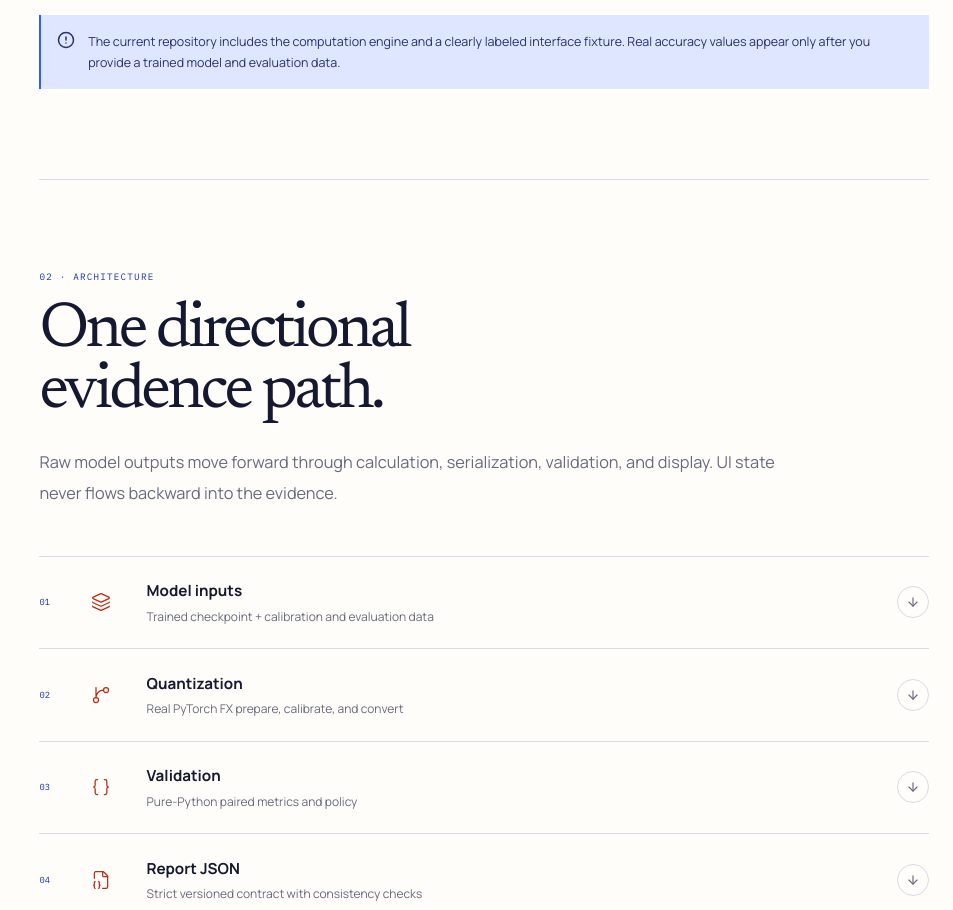
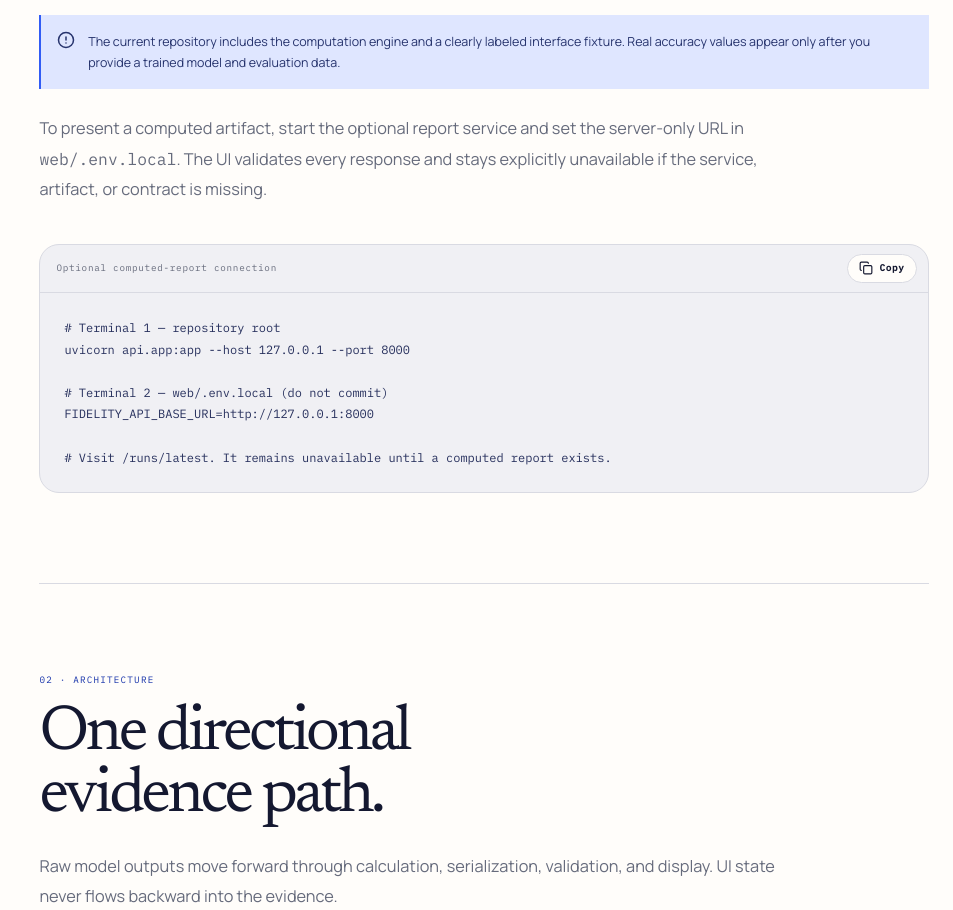
Before and after one commit to divtandon/Fidelity, a Next.js app in the folder web/: page /docs in a window 1280 px wide. Shown: the part 1381-2291 px from the top of the page, without its empty margins (327-1280 px from the left). Built offline with nearby package versions, Linux system fonts and the light colour scheme; no server answers.

Commit message:
docs(web): explain optional report service

```diff
--- a/web/app/docs/page.tsx
+++ b/web/app/docs/page.tsx
@@ -19,6 +19,14 @@ cd web
 npm run lint
 npx tsc --noEmit
 npm run build`;
+
+const reportService = `# Terminal 1 — repository root
+uvicorn api.app:app --host 127.0.0.1 --port 8000
+
+# Terminal 2 — web/.env.local (do not commit)
+FIDELITY_API_BASE_URL=http://127.0.0.1:8000
+
+# Visit /runs/latest. It remains unavailable until a computed report exists.`;
 
 const reportExample = `{
   "schema_version": "1.0.0",
@@ -83,6 +91,8 @@ export default function DocsPage() {
               <p className="docs-lead">No account, API key, paid dataset, or hosted service is required for the website. The repository uses npm’s lockfile for a repeatable frontend install.</p>
               <CodeBlock code={webStart} label="PowerShell or terminal" />
               <div className="docs-callout docs-callout--info"><CircleAlert size={18} /><p>The current repository includes the computation engine and a clearly labeled interface fixture. Real accuracy values appear only after you provide a trained model and evaluation data.</p></div>
+              <p className="docs-lead">To present a computed artifact, start the optional report service and set the server-only URL in <code>web/.env.local</code>. The UI validates every response and stays explicitly unavailable if the service, artifact, or contract is missing.</p>
+              <CodeBlock code={reportService} label="Optional computed-report connection" />
             </section>
 
             <section className="docs-section" id="architecture">
```
Also changed, not shown: 2 other files (tests, documents, lock files or other folders).
